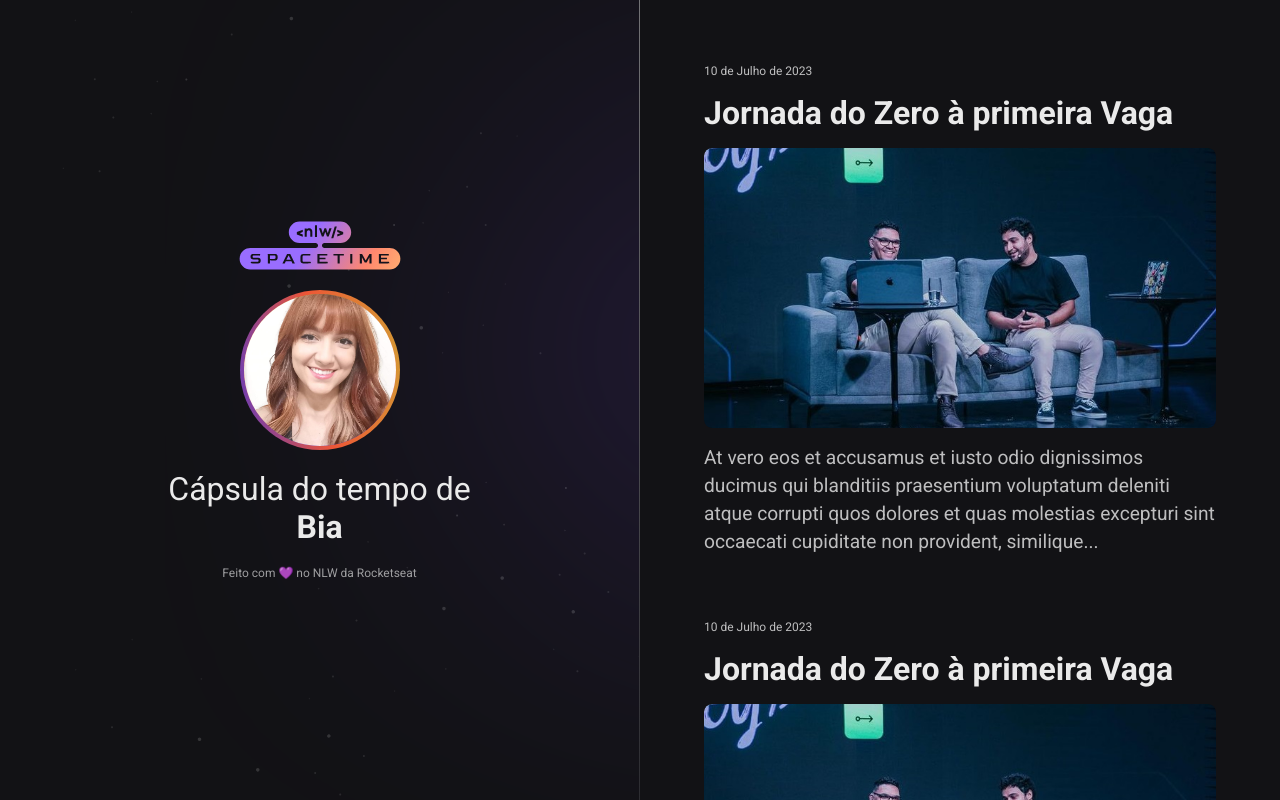
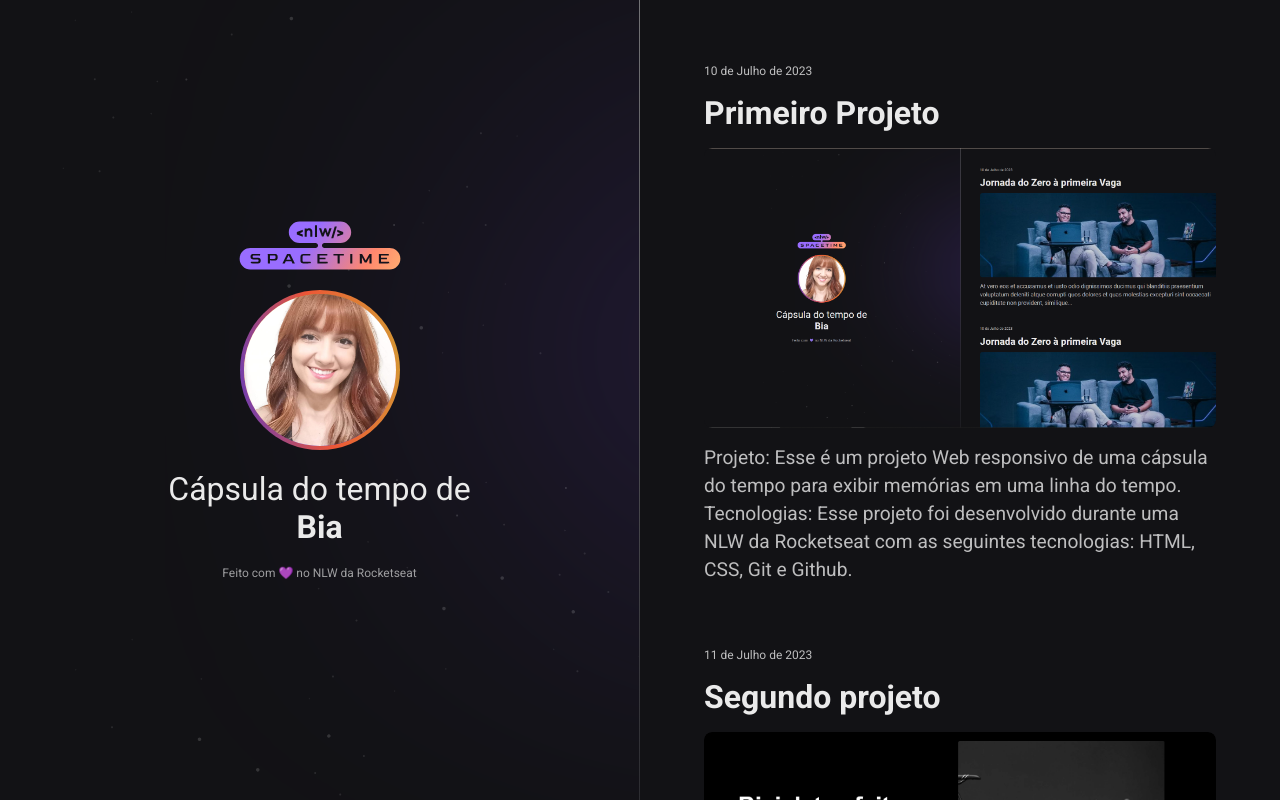
Before and after one commit to biabias/nlw-spacetime, a plain HTML site: page index.html in a window 1280 px wide. Drawn offline with Linux system fonts and the light colour scheme.

Commit message:
Atualizações

```diff
--- a/index.html
+++ b/index.html
@@ -34,52 +34,46 @@
 
     <nav>
       <a
-        href="https://www.youtube.com/watch?v=3nz5HkUJaVU&pp=ygUfam9ybmFkYSBkbyB6ZXJvIGEgcHJpbWVpcmEgdmFnYQ%3D%3D"
+        href="https://biabias.github.io/nlw-spacetime/"
         target="_blank"
         class="memory"
       >
         <small>10 de Julho de 2023</small>
-        <h1>Jornada do Zero à primeira Vaga</h1>
+        <h1>Primeiro Projeto</h1>
         <div>
-        <img src="./assets/jornada.png" alt="Rodrigo e Mayk apresentando o evento Jornada do Zero à Primeira Vaga" />
+        <img src="./assets/Primeiro projeto.PNG" alt="Primeiro projeto desenvolvido na NLW Spacetime" />
         </div>
         <p>
-          At vero eos et accusamus et iusto odio dignissimos ducimus qui
-          blanditiis praesentium voluptatum deleniti atque corrupti quos dolores
-          et quas molestias excepturi sint occaecati cupiditate non provident,
-          similique...
+        Projeto: Esse é um projeto Web responsivo de uma cápsula do tempo para exibir memórias em uma linha do tempo. Tecnologias: Esse projeto foi desenvolvido durante uma NLW da Rocketseat com as seguintes tecnologias: HTML, CSS, Git e Github.
         </p>
       </a>
 
       <a
-        href="https://www.youtube.com/watch?v=3nz5HkUJaVU&pp=ygUfam9ybmFkYSBkbyB6ZXJvIGEgcHJpbWVpcmEgdmFnYQ%3D%3D"
+        href="https://github.com/biabias/bikcraft"
         target="_blank"
         class="memory"
       >
-        <small>10 de Julho de 2023</small>
-        <h1>Jornada do Zero à primeira Vaga</h1>
+        <small>11 de Julho de 2023</small>
+        <h1>Segundo projeto</h1>
         <div>
-        <img src="./assets/jornada.png" alt="Rodrigo e Mayk apresentando o evento Jornada do Zero à Primeira Vaga" />
+        <img src="./assets/Segundo projeto.PNG" alt="Rodrigo e Mayk apresentando o evento Jornada do Zero à Primeira Vaga" />
         </div>
         <p>
-          At vero eos et accusamus et iusto odio dignissimos ducimus qui
-          blanditiis praesentium voluptatum deleniti atque corrupti quos dolores
-          et quas molestias excepturi sint occaecati cupiditate non provident,
-          similique...
+          Projeto: Esse é um projeto web responsivo de um site de bicicletas que ainda está em desenvolvimento. Tecnologias: Ele está sendo desenvolvido durante um curso da origamid, com as seguintes tecnologias: HTML, CSS, Git e Github.
         </p>
       </a>
 
       <a
-        href="https://www.youtube.com/watch?v=3nz5HkUJaVU&pp=ygUfam9ybmFkYSBkbyB6ZXJvIGEgcHJpbWVpcmEgdmFnYQ%3D%3D"
+        href=""
         target="_blank"
         class="memory"
       >
-        <small>10 de Julho de 2023</small>
-        <h1>Amor da minha vida</h1>
+        <small>01 de Agosto de 2021</small>
+        <h1>My love</h1>
         <div>
         <img src="./assets/2023-05-21-23-47-26-164.png" alt="te amo" />
         </div>
-        <p>Te amo muito S2</p>
+        <p> Tem me incetivado a aprender a programar e desenvolver minhas habilidades. Te amo muito S2</p>
       </a>
     </nav>
   </body>
```
Also changed, not shown: assets/Primeiro projeto.PNG (added), assets/Segundo projeto.PNG (added).
